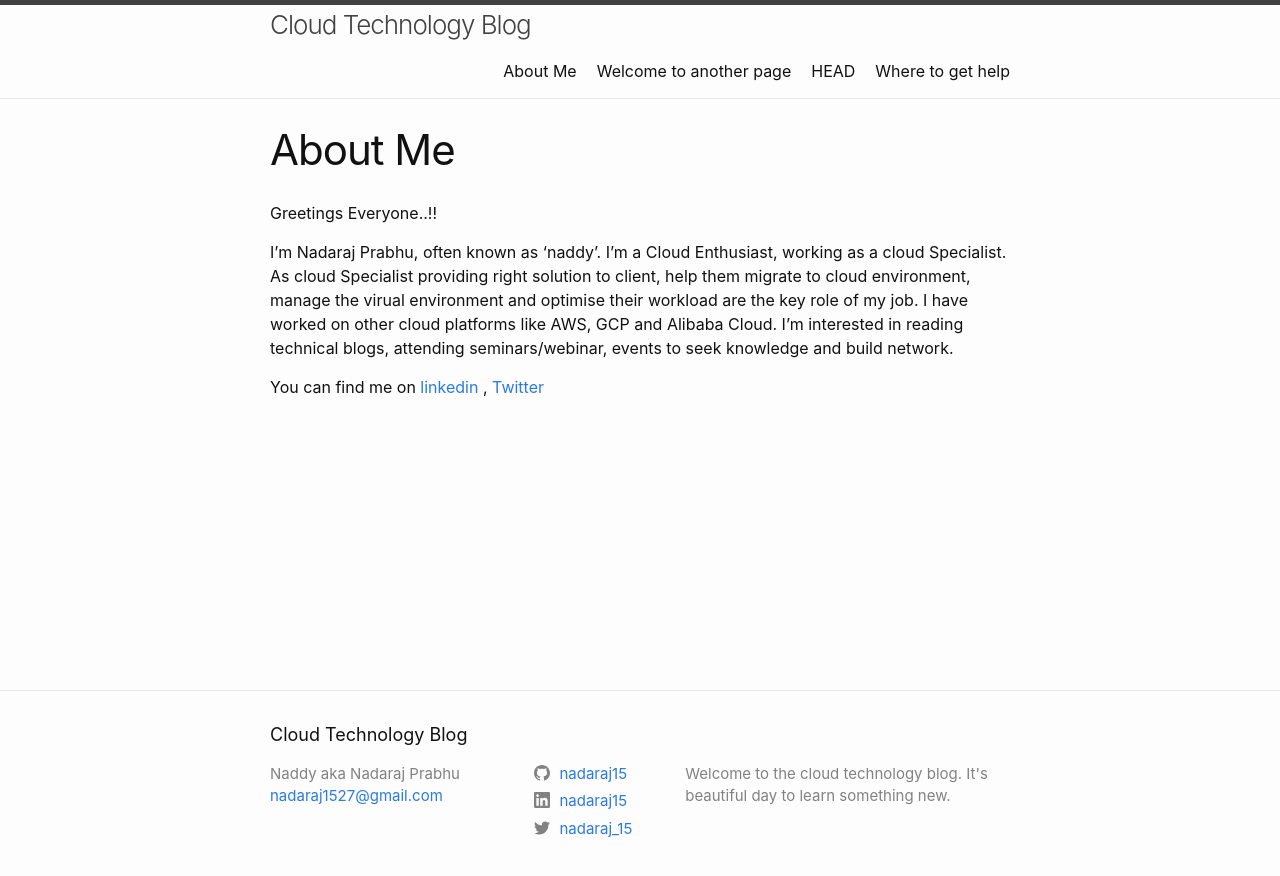
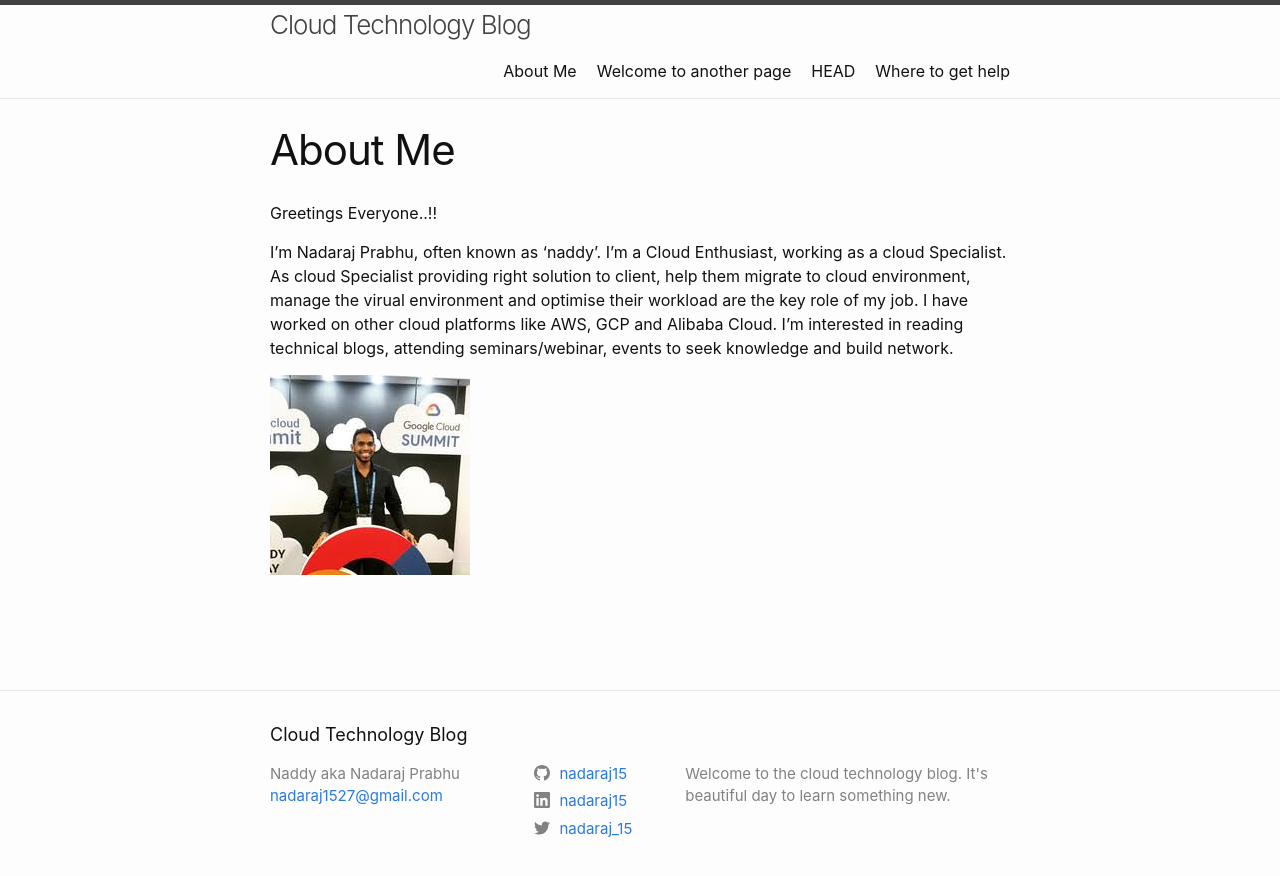
Before and after one commit to nadaraj15/home, a Jekyll site: the page built from about.md, in a window 1280 px wide. Shown: the top 876 px of the page. Built offline with Jekyll 4.4.1, drawn with Linux system fonts in a browser that asks for light colours.

Commit message:
Update about.md

```diff
--- a/about.md
+++ b/about.md
@@ -8,4 +8,7 @@ Greetings Everyone..!!
 
 I'm Nadaraj Prabhu, often known as 'naddy'. I'm a Cloud Enthusiast, working as a cloud Specialist. As cloud Specialist providing right solution to client, help them migrate to cloud environment, manage the virual environment and optimise their workload are the key role of my job. I have worked on other cloud platforms like AWS, GCP and Alibaba Cloud. I'm interested in reading technical blogs, attending seminars/webinar, events to seek knowledge and build network.
 
-You can find me on [linkedin](www.linkedin.com/in/nadaraj-prabhu-531033123) , [Twitter](https://twitter.com/nadaraj15)
+
+   ![alt text][MyPhoto]
+
+[MyPhoto]: https://github.com/nadaraj15/home/blob/master/NadarajPhoto.png "MyPhoto"
```
